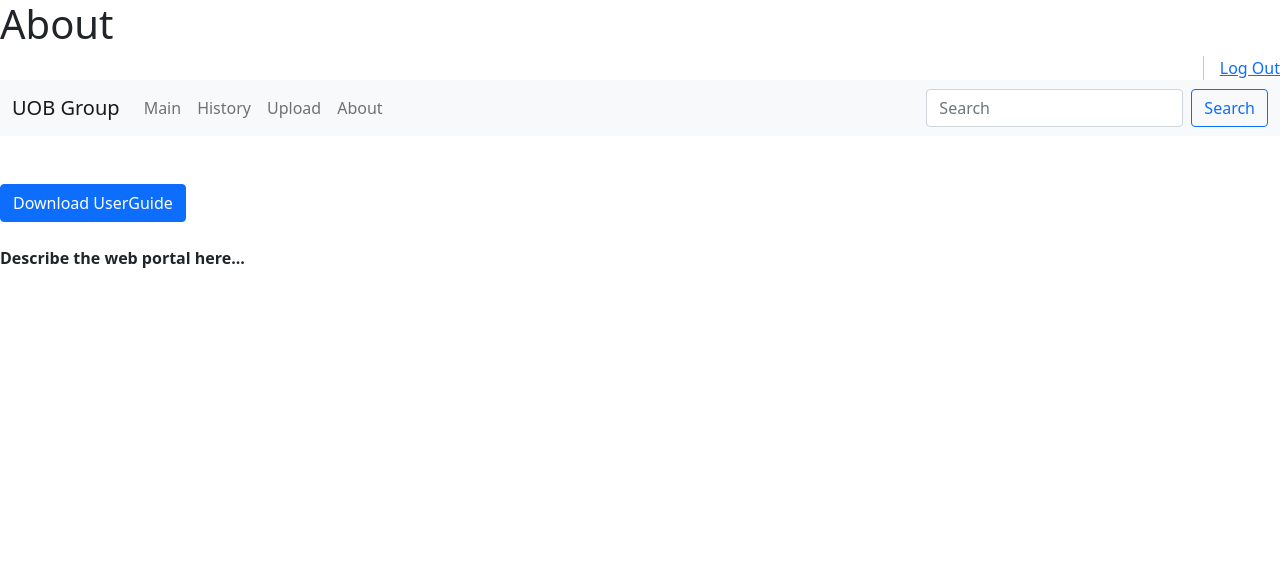
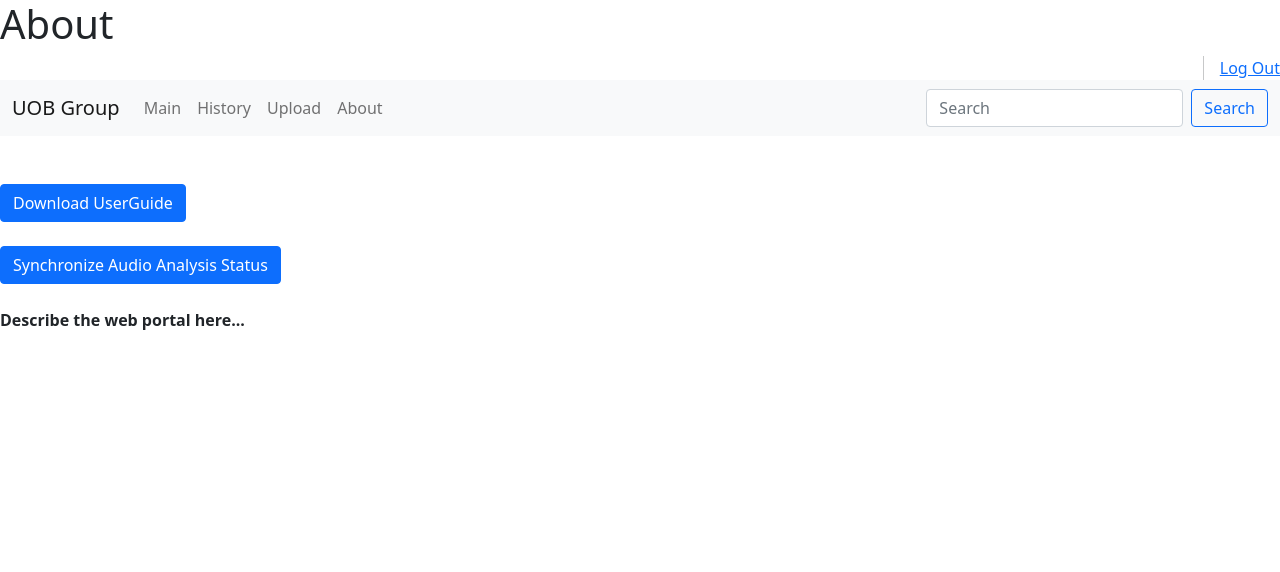
Before and after one commit to ZirconiumZr/UOB_SIT, a Django app: page /analysis/about/ in a window 1280 px wide. Shown: the top 572 px of the page. Run offline with Django 3.2, Linux system fonts and the light colour scheme; parts of the project's set-up code (start-up, migrations or seed data) failed here and were passed over; some libraries are stand-ins or nearby versions.

Commit message:
ver0.6: fix errors&add synchronize analysis

```diff
--- a/uob_website/analysis/templates/analysis/about.html
+++ b/uob_website/analysis/templates/analysis/about.html
@@ -6,14 +6,16 @@
 
 {% block content %}
 
-
 <div>
     <a href="{% url 'analysis:download_userguide' %}"><button type="button" class="btn btn-primary" id="btn_download_userguide">Download UserGuide</button></a>
+</div>
+<br>
+<div>
+    <a href="{% url 'analysis:synchronize_analysis' %}"><button type="button" class="btn btn-primary" id="btn_synchronize_analysis">Synchronize Audio Analysis Status</button></a>
 </div>
 <br>
 <div>
 <b>Describe the web portal here...</b>
 </div>
 
-
 {% endblock %}
--- a/uob_website/analysis/uob_storage.py
+++ b/uob_website/analysis/uob_storage.py
@@ -1,5 +1,7 @@
 from datetime import date
 import os
+import random
+import string
 import time
 import pymysql.cursors
 from pymysql.converters import escape_string
@@ -102,7 +104,8 @@ def dbInsertLog(audio_id, params, analysis_name, process_time, username=os.getlo
 
     with connection:
         with connection.cursor() as cursor:
-            log_id = 'log_'+time.strftime("%Y%m%d_%H%M%S")
+            randomStr = ''.join(random.choice(string.ascii_letters + string.digits) for _ in range(8))
+            log_id = 'log_'+time.strftime("%Y%m%d_%H%M%S")+'_'+randomStr
             sql = "INSERT INTO `analysis_process_log` (`log_id`,`audio_id`,`params`,`analysis_name`,`process_time`,`create_by`,`create_on`) VALUES (%s, %s, %s, %s, %s, %s, %s)"
             cursor.execute(sql, (log_id, audio_id, params, analysis_name, process_time, str(username),date.today()))
 
--- a/uob_website/analysis/urls.py
+++ b/uob_website/analysis/urls.py
@@ -18,5 +18,7 @@ urlpatterns = [
     path('about/', views.about, name='about'),
     # ex: /analysis/about/download_userguide/
     path('about/download_userguide/', views.download_userguide, name='download_userguide'),
+    # ex: /analysis/about/synchronize_analysis/
+    path('about/synchronize_analysis/', views.synchronize_analysis, name='synchronize_analysis'),
 
 ]
--- a/uob_website/analysis/views.py
+++ b/uob_website/analysis/views.py
@@ -32,14 +32,11 @@ from .uob_init import (
 @login_required(login_url="/accounts/login/")
 def main(request):
     num_audios_all = Audio.objects.all().count()
-    analysisSelections = AnalysisSelection.objects.all()
-    json_analysisSelections = {}
-    for i in range(analysisSelections.count()):
-        json_analysisSelections["{}".format(i)] = analysisSelections[i].analysis_name
+    json_analysisSelections, json_analysisSelections_str, dict_analysisSelections = uob_utils.get_analysisSelections_json()
     if request.user.is_staff: #is_superuser:
         num_audios= Audio.objects.filter(flg_delete=None).count()
         num_audios_unanalysis = Audio.objects.filter(flg_delete=None, analysis='{}').count() + Audio.objects.filter(flg_delete=None, analysis=None).count()
-        num_audios_complete = Audio.objects.filter(flg_delete=None, analysis=json.dumps(json_analysisSelections)).count()
+        num_audios_complete = Audio.objects.filter(flg_delete=None, analysis=json_analysisSelections_str).count()
         num_audios_incomplete = num_audios - num_audios_unanalysis - num_audios_complete
     else:
         ### Option 1: Using Windows Authentication
@@ -47,7 +44,7 @@ def main(request):
         ### Option 2: Using Django Authentication
         num_audios= Audio.objects.filter(flg_delete=None, create_by=str(request.user.username)).count()
         num_audios_unanalysis = Audio.objects.filter(flg_delete=None, create_by=str(request.user.username), analysis='{}').count() + Audio.objects.filter(flg_delete=None, create_by=str(request.user.username), analysis=None).count()
-        num_audios_complete = Audio.objects.filter(flg_delete=None, create_by=str(request.user.username), analysis=json.dumps(json_analysisSelections)).count()
+        num_audios_complete = Audio.objects.filter(flg_delete=None, create_by=str(request.user.username), analysis=json_analysisSelections_str).count()
         num_audios_incomplete = num_audios - num_audios_unanalysis - num_audios_complete
 
 
@@ -180,7 +177,7 @@ def history(request):
                     print('valid checked')
                     analysis_selected = analysisSelectionForm.cleaned_data.get('analysisChoices') #['1', '2']
                     print('analysisChoices: ', analysis_selected)
-                    choices = AnalysisSelection.objects.all()
+                    _, _, choices = uob_utils.get_analysisSelections_json()
                     json_analysis_selection = {}
 
                     ### * Start to Analyze
@@ -239,7 +236,7 @@ def history(request):
                 print('analysis form valid checked')
                 analysis_selected = analysisSelectionForm.cleaned_data.get('analysisChoices')
                 print('analysisChoices: ', analysis_selected)
-                choices = AnalysisSelection.objects.all()
+                _, _, choices = uob_utils.get_analysisSelections_json()
                 json_analysis_selection = {}
 
                 ### * Start to Analyze
@@ -409,26 +406,26 @@ class AnalysisThread(threading.Thread):
             print('available analysis:', self.choices)
             sttDf = pandas.DataFrame()
             for i in self.analysis_selected:
-                i_int = int(i)-1
-                self.json_analysis_selection[str(i_int)] = self.choices[i_int].analysis_name  #example: {"0":"SD+STT", "1":"use case 1"}
-                if self.choices[i_int].analysis_name == 'SD+STT':
+                i_int = str(int(i))
+                self.json_analysis_selection[str(i_int)] = self.choices[i_int]  #example: {"0":"SD+STT", "1":"use case 1"}
+                if self.choices[i_int] == 'SD+STT':
                     print('*'*30)
                     print("SD+STT starts")
                     sdstt = STTresult.objects.filter(audio_id = queueItem.audio_id)
                     if not sdstt:
                         try:
                             print("SD+STT running", queueItem.audio_id)
-                            uob_main.sd_and_stt(queueItem, starttime, self.choices[i_int].analysis_name, self.args['username'])
+                            uob_main.sd_and_stt(queueItem, starttime, self.choices[i_int], self.args['username'])
                         except Exception as e1:
                             print('SD+STT fails out of Exception:', type(e1), e1)
                     else:
-                        print("Warning: "+"Audio "+queueItem.audio_id+" has been performed analysis of "+self.choices[i_int].analysis_name)
+                        print("Warning: "+"Audio "+queueItem.audio_id+" has been performed analysis of "+self.choices[i_int])
 
 
                     print("SD+STT ends")
                     print('*'*30)
 
-                if self.choices[i_int].analysis_name == 'KYC+PII':
+                if self.choices[i_int] == 'KYC+PII':
                     print('*'*30)
                     print("use KYC+PII starts")
                     sdstt = STTresult.objects.filter(audio_id = queueItem.audio_id)
@@ -440,18 +437,18 @@ class AnalysisThread(threading.Thread):
                                 sttResult = STTresult.objects.filter(audio_id = queueItem.audio_id)
                                 sdstt = sttResult.values_list('audio_id','slice_id','text')
                                 sttDf = read_frame(sdstt, fieldnames = ['audio_id','slice_id','text'])
-                                sttDf = uob_main.kyc_and_pii(sttDf, queueItem, self.choices[i_int].analysis_name, self.args['username'])
+                                sttDf = uob_main.kyc_and_pii(sttDf, queueItem, self.choices[i_int], self.args['username'])
                             except Exception as e2:
                                 print('KYC+PII fails out of Exception:', type(e2), e2)
                         else:
-                            print("Warning: "+"Audio "+queueItem.audio_id+" has been performed analysis of "+self.choices[i_int].analysis_name)
+                            print("Warning: "+"Audio "+queueItem.audio_id+" has been performed analysis of "+self.choices[i_int])
                     else:
                         print("Warning: "+"Audio "+queueItem.audio_id+" has not been performed analysis of 'SD+STT' before 'KYC+PII' analysis.")
 
                     print("use KYC+PII ends")
                     print('*'*30)
 
-                if self.choices[i_int].analysis_name == 'use case 3':
+                if self.choices[i_int] == 'use case 3':
                     print('*'*30)
                     print("use case 3 starts")
                     print("use case 3 ends")
@@ -532,3 +529,14 @@ def download_userguide(request):
         response['Content-Disposition'] = 'inline; filename=%s'%(file_export_name)
         return response
     return redirect(reverse('analysis:about'))
+
+
+def synchronize_analysis(request):
+    try:
+        uob_utils.synchronize_analysis()
+        messages.success(request, 'Synchronize audio analysis status success!')
+    except Exception as e:
+        print("Synchronize analysis failed out of Exception: ", type(e), e)
+        messages.error(request, 'Synchronize audio analysis status error! Exception: {}, {}'.format(type(e), e))
+
+    return redirect(reverse('analysis:about'))
```
Also changed, not shown: uob_website/analysis/uob_utils.py (+1 -8 lines).
